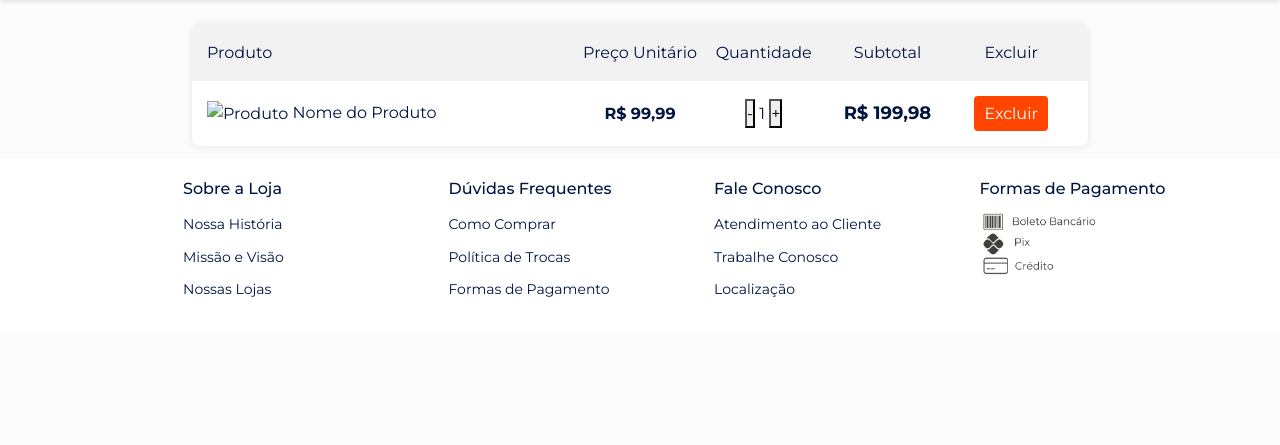
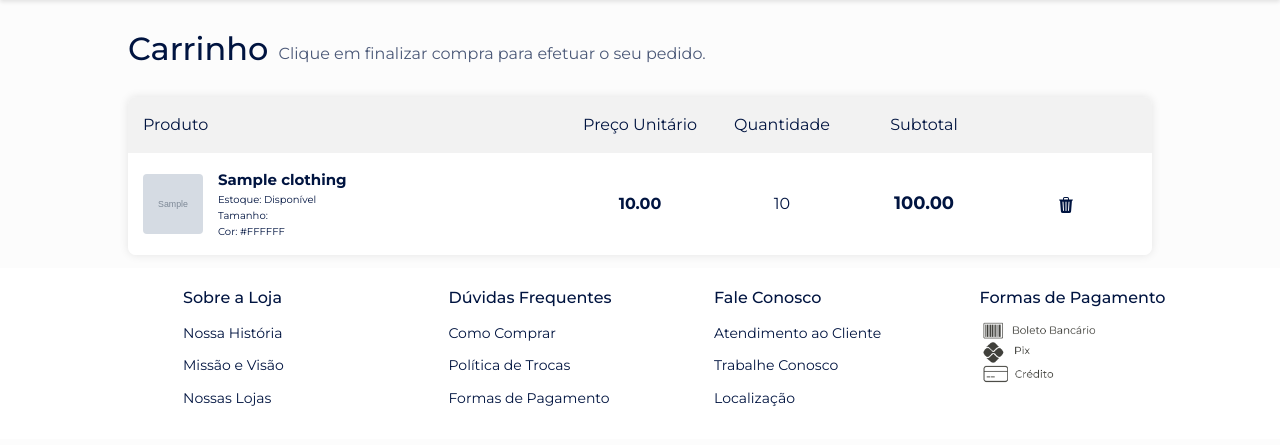
Before and after one commit to LeoFrancaBessa/TK_Multimarcas_Ecommerce_Website, a Django app: page /carrinho/ in a window 1280 px wide. Shown: the part 137-582 px from the top of the page. Run offline with Django 5.2, Linux system fonts and the light colour scheme; a user stored in the database is signed in; tables that the repository leaves empty hold one stand-in row (values such as "Sample post"); grey boxes marked "Sample" are stand-in pictures; some libraries are stand-ins or nearby versions.

Commit message:
cart initial

```diff
--- a/predict_edge/main/models.py
+++ b/predict_edge/main/models.py
@@ -190,7 +190,7 @@
 
 
 class CartItem(models.Model):
-    cart = models.ForeignKey(Cart, on_delete=models.CASCADE)
+    cart = models.ForeignKey(Cart, related_name='items', on_delete=models.CASCADE)
     clothing = models.ForeignKey(Clothing, on_delete=models.CASCADE)
     color = models.ForeignKey(Clothes_Colors, on_delete=models.CASCADE, null=True)
     size = models.ForeignKey(Clothes_Sizes, on_delete=models.CASCADE, null=True)
--- a/predict_edge/main/static/main/cart_page_style.css
+++ b/predict_edge/main/static/main/cart_page_style.css
@@ -1,10 +1,24 @@
+.main-container{
+    width: 80%;
+    margin: 0 auto;
+}
+
+.main-header{
+    margin-top: 3%;
+    display: flex;
+    align-items: center;
+    gap: 1%;
+    color: #001440;
+}
+
+.main-header span{
+    opacity: 0.7;
+}
+
 .cart-container {
-    background-color: #ffffff;
     border-radius: 8px;
     box-shadow: 0 0 10px rgba(0, 0, 0, 0.1);
     overflow: hidden;
-    width: 70%;
-    margin: 0 auto;
     margin-top: 2%;
 }
 
@@ -44,7 +58,25 @@
     text-align: left;
 }
 
-.header-info img {
+.item-info{
+    display: flex;
+    align-items: center;
+}
+
+.item-info-text span{
+    display: block;
+}
+
+.item-info-text-title{
+    font-size: 15px;
+    font-weight: bolder;
+}
+
+.item-info-text-other{
+    font-size: 10px;
+}
+
+.item-info img {
     width: 60px;
     height: 60px;
     margin-right: 15px;
@@ -61,8 +93,8 @@
 }
 
 .item-delete button {
-    background-color: #ff4500;
-    color: #ffffff;
+    background-color: #ffffff;
+    color: #001440;
     border: none;
     border-radius: 4px;
     padding: 5px 10px;
@@ -73,3 +105,8 @@
 .item-delete button:hover {
     background-color: #e04000;
 }
+
+.total-price-info{
+    float: right;
+    width: 100%;
+}
--- a/predict_edge/main/templates/main/cart-page.html
+++ b/predict_edge/main/templates/main/cart-page.html
@@ -22,30 +22,47 @@
 
     {% include "main/headers.html" %}
 
+    <div class="main-container">
+        <div class="main-header">
+            <h2>Carrinho</h2>
+            <span>Clique em finalizar compra para efetuar o seu pedido.</span>
+        </div>
         <div class="cart-container">
             <div class="cart-header">
                 <div class="header-info">Produto</div>
                 <div class="header-price">Preço Unitário</div>
                 <div class="header-quantity">Quantidade</div>
                 <div class="header-subtotal">Subtotal</div>
-            <div class="header-delete">Excluir</div>
+                <div class="header-delete"></div>
             </div>
             <!-- Exemplo de item do carrinho -->
+            {% for item in cartItems %}
                 <div class="cart-item">
                     <div class="item-info">
-                <img src="https://via.placeholder.com/60" alt="Produto">
-                Nome do Produto
+                        <img src="{{item.clothing.images.first.image.url}}" alt="Produto">
+                        <div class="item-info-text">
+                            <span class="item-info-text-title">{{item.clothing.name}}</span>
+                            <span class="item-info-text-other">Estoque: Disponível</span>
+                            <span class="item-info-text-other">Tamanho: {{item.size.size}}</span>
+                            <span class="item-info-text-other">Cor: {{item.color.color}}</span>
                         </div>
-            <div class="item-price">R$ 99,99</div>
+                    </div>
+                    <div class="item-price" id="itemPrice_{{item.id}}">{{item.clothing.price}}</div>
                     <div class="item-quantity">
-                <button class="quantity-btn minus">-</button>
-                <span class="quantity-value">1</span>
-                <button class="quantity-btn plus">+</button>
+                        <span class="quantity-value" id="itemQuantity_{{item.id}}">{{item.quantity}}</span>
                     </div>
-            <div class="item-subtotal">R$ 199,98</div>
-            <div class="item-delete"><button>Excluir</button></div>
+                    <div class="item-subtotal" id="itemSubtotal_{{item.id}}"></div>
+                    <div class="item-delete"><button id="delete_{{item.id}}"><svg xmlns="http://www.w3.org/2000/svg" width="16" height="16" fill="currentColor" class="bi bi-trash3-fill" viewBox="0 0 16 16">
+                        <path d="M11 1.5v1h3.5a.5.5 0 0 1 0 1h-.538l-.853 10.66A2 2 0 0 1 11.115 16h-6.23a2 2 0 0 1-1.994-1.84L2.038 3.5H1.5a.5.5 0 0 1 0-1H5v-1A1.5 1.5 0 0 1 6.5 0h3A1.5 1.5 0 0 1 11 1.5m-5 0v1h4v-1a.5.5 0 0 0-.5-.5h-3a.5.5 0 0 0-.5.5M4.5 5.029l.5 8.5a.5.5 0 1 0 .998-.06l-.5-8.5a.5.5 0 1 0-.998.06m6.53-.528a.5.5 0 0 0-.528.47l-.5 8.5a.5.5 0 0 0 .998.058l.5-8.5a.5.5 0 0 0-.47-.528M8 4.5a.5.5 0 0 0-.5.5v8.5a.5.5 0 0 0 1 0V5a.5.5 0 0 0-.5-.5"/>
+                    </svg></button></div>
                 </div>
-        <!-- Adicione mais itens do carrinho aqui -->
+            {% endfor %}
+
+            <div class="total-price-info">
+
+            </div>
+
+        </div>
     </div>
 
     {% include "main/footer.html" %}
@@ -55,6 +72,46 @@
 
     <script>
 
+        $( document ).ready(function() {
+            {% for item in cartItems %}
+
+                //Make calculations from itemSubtotal
+                price = $('#itemPrice_{{item.id}}').text()
+                price = parseFloat(price)
+                quantity = $('#itemQuantity_{{item.id}}').text()
+                quantity = parseInt(quantity)
+                subtotal = price * quantity
+                subtotal = String(subtotal.toFixed(2))
+                $('#itemSubtotal_{{item.id}}').text(subtotal)
+
+                //delete button
+                $("#delete_{{item.id}}").click(function(){
+                    var data = {
+                            'cartItem': '{{item.id}}',
+                    };
+                    $.ajax({
+                        type: "POST",
+                        url: "{% url 'remove_clothing_cart' %}",
+                        data: data,
+                        headers: {
+                            'X-Requested-With': 'XMLHttpRequest',
+                            'X-CSRFToken': '{{ csrf_token }}'
+                        },
+                        dataType: 'json',
+                        success: function(response) {
+                            location.reload();
+                        },
+                        error: function(error) {
+                            console.log(error);
+                        }
+                    });
+                });
+
+            {% endfor %}
+        });
+        $('#itemSubtotal')
+
     </script>
+
 </body>
 </html>
--- a/predict_edge/main/urls.py
+++ b/predict_edge/main/urls.py
@@ -1,9 +1,13 @@
 # urls.py
 from django.urls import path
 from .views import IndexView, ClothingDetailsView, CartView
+from .ajax_functions import add_clothing_cart, remove_clothing_cart
 
 urlpatterns = [
     path('index/', IndexView.as_view(), name='index'),
     path('roupa/<int:pk>/', ClothingDetailsView.as_view(), name='clothing-detail'),
     path('carrinho/', CartView.as_view(), name='cart'),
+    #ajax
+    path('add-clothing-cart/',add_clothing_cart, name='add_clothing_cart'),
+    path('remove_clothing_cart/', remove_clothing_cart, name="remove_clothing_cart")
 ]
--- a/predict_edge/main/views.py
+++ b/predict_edge/main/views.py
@@ -1,6 +1,7 @@
 from typing import Any
 from django.views.generic import TemplateView
 from .models import Clothing, Clothes_Sizes, Clothes_Colors, ClothingImage, Cart, CartItem
+from django.http import JsonResponse
 
 class IndexView(TemplateView):
     template_name = 'main/index.html'
@@ -38,6 +39,39 @@
 
         return context
 
+    def post(self, request, *args, **kwargs):
+        if request.is_ajax():
+            cart = Cart.objects.filter(user=request.user).last()
+            if not cart:
+                cart = Cart.objects.create(
+                    user = request.user
+                )
+
+            clothing = Clothing.objects.get(pk=self.kwargs.get('pk'))
+            size = Clothes_Sizes.objects.get(pk=int(request.POST.get('size')))
+            color = Clothes_Colors.objects.get(pk=int(request.POST.get('color')))
+
+            cartItem = CartItem.objects.filter(cart=cart, clothing=clothing, size=size, color=color).first()
+            if not cartItem:
+                cartItem = CartItem.objects.create(
+                    cart = cart,
+                    clothing = clothing,
+                    size = size,
+                    color = color,
+                    quantity = 1
+                )
+            else:
+                cartItem.quantity += 1
+                cartItem.save()
+
+            message = {
+                'message': 'roupa adicionada com sucesso ao carrinho!'
+            }
+            return JsonResponse(message)
+
+        # Se não for uma request AJAX, continue com o processamento padrão
+        return super().post(request, *args, **kwargs)
+
 
 class CartView(TemplateView):
     template_name = 'main/cart-page.html'
@@ -48,4 +82,7 @@
         cart = Cart.objects.filter(user=self.request.user.id).first()
         context['cart'] = cart
 
+        cartItems = CartItem.objects.filter(cart=cart)
+        context['cartItems'] = cartItems
+
         return context
```
Also changed, not shown: predict_edge/main/ajax_functions.py (added, +42 -0 lines), predict_edge/main/templates/main/clothing-detail.html (+48 -5 lines), predict_edge/predict_edge/settings.py (+13 -13 lines). Lines whose indentation alone changed are shown as unchanged.
